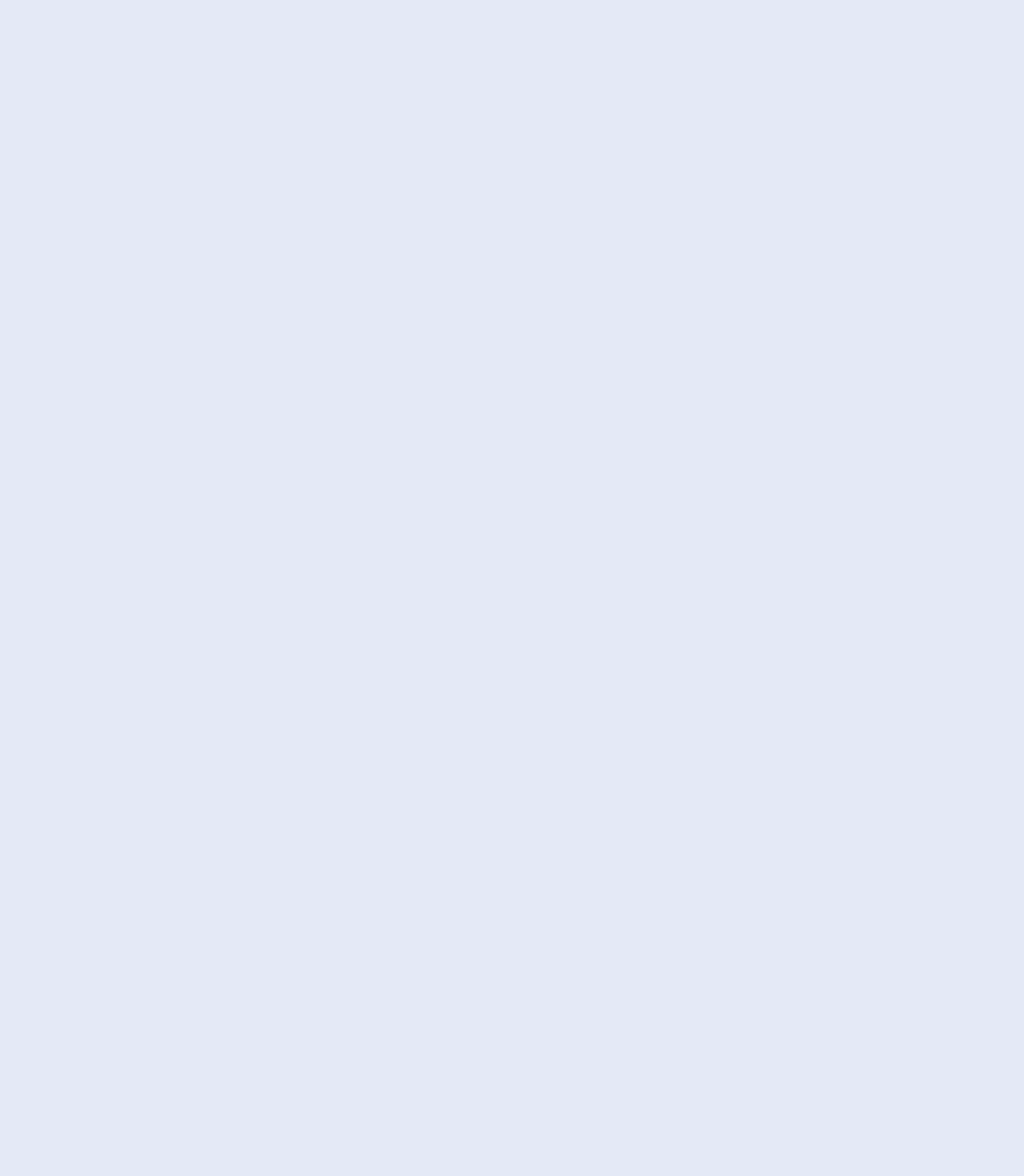
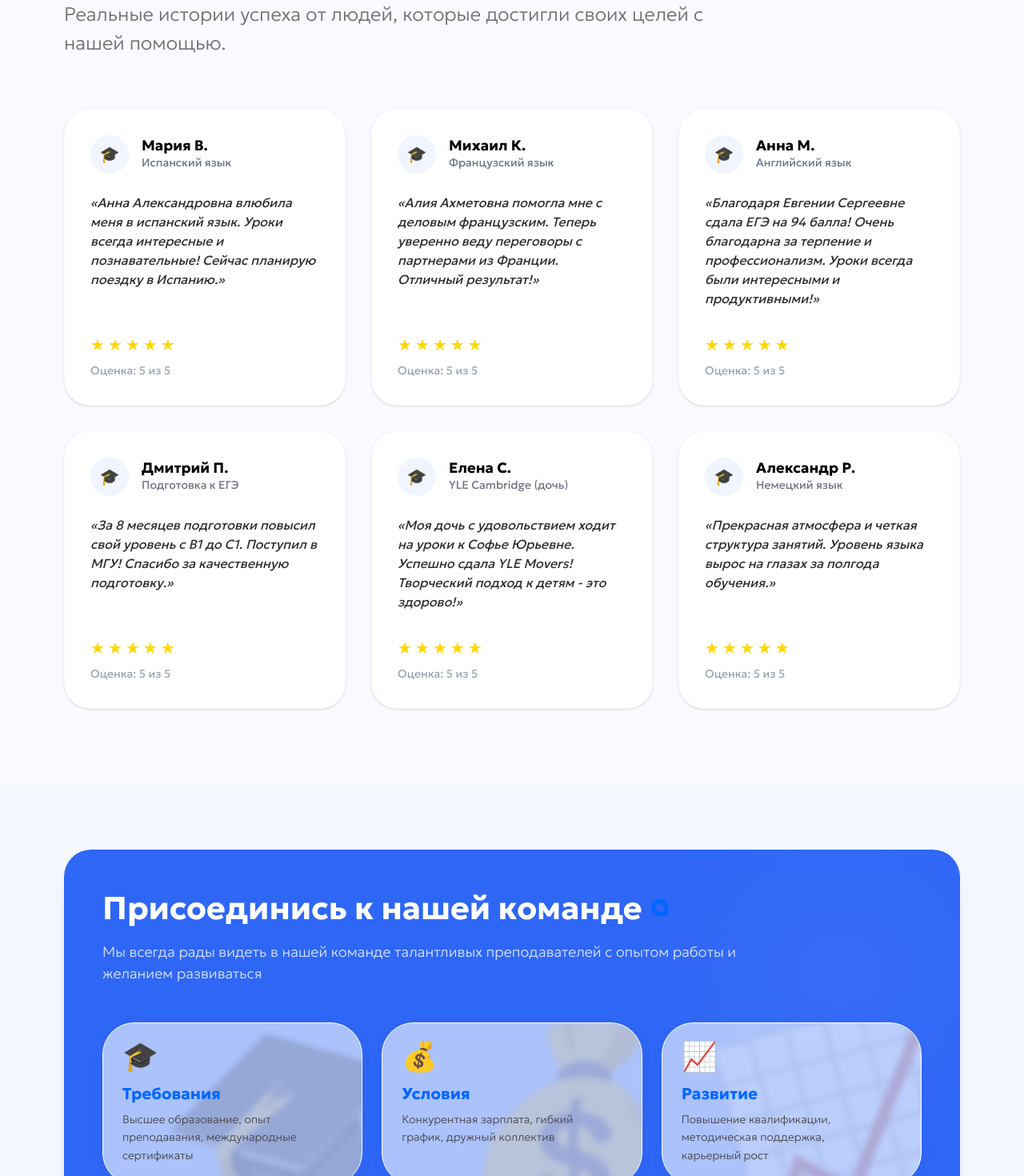
Before and after one commit to Kazykan/alias-site, a Next.js app: page / in a window 1280 px wide. Shown: the part 4840-6310 px from the top of the page at 80% size. Before the commit the page ends 4632 px from the top, so only its background shows below. Built offline with nearby package versions, Linux system fonts and the light colour scheme.

Commit message:
add join team

```diff
--- a/app/page.tsx
+++ b/app/page.tsx
@@ -1,6 +1,8 @@
 import HeroSection from "@/components/about"
+import JoinTeamSection from "@/components/JoinTeamSection"
 import CoursesSection from "@/components/CoursesSection"
 import { Navbar } from "@/components/navbar"
+import ReviewsSection from "@/components/ReviewsSection"
 import ShoolAbout from "@/components/ShoolAbout"
 import TeachersSection from "@/components/TeachersSection"
 import { Teachers } from "next/font/google"
@@ -14,6 +16,8 @@ export default function Home() {
       <TeachersSection />
       <ShoolAbout />
       <CoursesSection />
+      <ReviewsSection />
+      <JoinTeamSection />
     </>
   )
 }
--- /dev/null
+++ b/components/JoinTeamSection.tsx
@@ -0,0 +1,63 @@
+import Image from "next/image"
+import { BlurCard, FeatureProps } from "./element/BlurCard"
+
+const joinFeatures: FeatureProps[] = [
+  {
+    emoji: "🎓",
+    first_title: "Требования",
+    desc: "Высшее образование, опыт преподавания, международные сертификаты",
+  },
+  {
+    emoji: "💰",
+    first_title: "Условия",
+    desc: "Конкурентная зарплата, гибкий график, дружный коллектив",
+  },
+  {
+    emoji: "📈",
+    first_title: "Развитие",
+    desc: "Повышение квалификации, методическая поддержка, карьерный рост",
+  },
+]
+
+export default function JoinTeamSection() {
+  return (
+    <section className="w-full py-12 lg:py-20 bg-[#F5F8FF]">
+      <div className="max-w-[1440px] mx-auto px-4 lg:px-20">
+        {/* Основной синий блок */}
+        <div className="relative w-full bg-[#2E66F6] rounded-[34px] p-6 lg:p-12 overflow-hidden shadow-xl">
+          {/* Header блока */}
+          <div className="mb-10 lg:mb-12">
+            <div className="flex items-center gap-3 mb-4">
+              <h2 className="text-white text-[24px] lg:text-[40px] font-semibold leading-tight">
+                Присоединись к нашей команде
+              </h2>
+              {/* Твой логотип icon */}
+              <div className="relative w-[21px] h-[21px] shrink-0">
+                <Image src="/logo_icon.svg" alt="Alias Logo" fill className="object-contain" />
+              </div>
+            </div>
+            <p className="text-white/80 text-[14px] lg:text-[18px] max-w-[800px] font-light">
+              Мы всегда рады видеть в нашей команде талантливых преподавателей с опытом работы и
+              желанием развиваться
+            </p>
+          </div>
+
+          {/* Сетка карточек BlurCard */}
+          <div className="grid grid-cols-1 md:grid-cols-3 gap-4 lg:gap-6 mb-10 lg:mb-12">
+            {joinFeatures.map((item, i) => (
+              <BlurCard key={i} feature={item} />
+            ))}
+          </div>
+
+          {/* Кнопка "Отправить резюме" */}
+          <button className="w-full bg-white text-[#2E66F6] py-5 lg:py-6 rounded-[24px] lg:rounded-[30px] font-semibold text-[18px] lg:text-[22px] transition-all hover:bg-[#F0F5FF] active:scale-[0.98] shadow-md">
+            Отправить резюме
+          </button>
+
+          {/* Легкий декоративный блик (как на макете) */}
+          <div className="absolute top-0 right-0 w-[300px] h-[300px] bg-white/5 rounded-full blur-[100px] pointer-events-none" />
+        </div>
+      </div>
+    </section>
+  )
+}
--- /dev/null
+++ b/components/ReviewsSection.tsx
@@ -0,0 +1,66 @@
+"use client"
+import ReviewCard, { Review } from "./element/ReviewCard"
+
+const reviews: Review[] = [
+  {
+    name: "Мария В.",
+    subject: "Испанский язык",
+    text: "Анна Александровна влюбила меня в испанский язык. Уроки всегда интересные и познавательные! Сейчас планирую поездку в Испанию.",
+    rating: 5,
+  },
+  {
+    name: "Михаил К.",
+    subject: "Французский язык",
+    text: "Алия Ахметовна помогла мне с деловым французским. Теперь уверенно веду переговоры с партнерами из Франции. Отличный результат!",
+    rating: 5,
+  },
+  {
+    name: "Анна М.",
+    subject: "Английский язык",
+    text: "Благодаря Евгении Сергеевне сдала ЕГЭ на 94 балла! Очень благодарна за терпение и профессионализм. Уроки всегда были интересными и продуктивными!",
+    rating: 5,
+  },
+  {
+    name: "Дмитрий П.",
+    subject: "Подготовка к ЕГЭ",
+    text: "За 8 месяцев подготовки повысил свой уровень с B1 до C1. Поступил в МГУ! Спасибо за качественную подготовку.",
+    rating: 5,
+  },
+  {
+    name: "Елена С.",
+    subject: "YLE Cambridge (дочь)",
+    text: "Моя дочь с удовольствием ходит на уроки к Софье Юрьевне. Успешно сдала YLE Movers! Творческий подход к детям - это здорово!",
+    rating: 5,
+  },
+  {
+    name: "Александр Р.",
+    subject: "Немецкий язык",
+    text: "Прекрасная атмосфера и четкая структура занятий. Уровень языка вырос на глазах за полгода обучения.",
+    rating: 5,
+  },
+]
+
+export default function ReviewsSection() {
+  return (
+    <section className="w-full py-16 lg:py-24 bg-[#F8FAFF] font-['Geologica']">
+      <div className="max-w-[1440px] mx-auto px-4 lg:px-20">
+        {/* Заголовок блока */}
+        <div className="mb-12 lg:mb-16">
+          <h2 className="text-[40px] lg:text-[64px] font-bold text-black mb-4">
+            <span className="text-[#0066FF]">Отзывы</span> наших клиентов
+          </h2>
+          <p className="text-[18px] lg:text-[24px] text-[#16161699] font-extralight max-w-[800px]">
+            Реальные истории успеха от людей, которые достигли своих целей с нашей помощью.
+          </p>
+        </div>
+
+        {/* Сетка отзывов */}
+        <div className="grid grid-cols-1 md:grid-cols-2 lg:grid-cols-3 gap-6 lg:gap-8">
+          {reviews.map((item, index) => (
+            <ReviewCard key={index} review={item} />
+          ))}
+        </div>
+      </div>
+    </section>
+  )
+}
--- a/components/ShoolAbout.tsx
+++ b/components/ShoolAbout.tsx
@@ -2,7 +2,7 @@
 
 import Image from "next/image"
 import { ArrowDown } from "lucide-react"
-import { BlurCard } from "./element/blur_card"
+import { BlurCard } from "./element/BlurCard"
 import TeacherAvatar from "./element/TeacherAvatar"
 
 const features = [
--- a/components/TeachersSection.tsx
+++ b/components/TeachersSection.tsx
@@ -2,7 +2,7 @@
 
 import Image from "next/image"
 import { ArrowDown } from "lucide-react"
-import { BlurCard } from "./element/blur_card"
+import { BlurCard } from "./element/BlurCard"
 import TeacherAvatar from "./element/TeacherAvatar"
 
 const teachers = [
--- a/components/element/blur_card.tsx
+++ b/components/element/BlurCard.tsx
@@ -1,7 +1,7 @@
-interface FeatureProps {
+export interface FeatureProps {
   emoji: string
   first_title: string // Первое слово (синее)
-  title: string
+  title?: string
   desc: string
 }
 
@@ -16,7 +16,7 @@ export const BlurCard = ({ feature }: { feature: FeatureProps }) => {
           {/* Синее слово */}
           <span className="text-[#0066FF]">{feature.first_title}</span>
           {/* Пробел и остальная часть */}
-          <span> {feature.title}</span>
+          {feature.title && <span> {feature.title}</span>}
         </h3>
         <p className="text-[12px] lg:text-[14px] text-[#47484D] font-light leading-relaxed max-w-[220px]">
           {feature.desc}
--- /dev/null
+++ b/components/element/ReviewCard.tsx
@@ -0,0 +1,53 @@
+import Image from "next/image"
+
+export interface Review {
+  name: string
+  subject: string
+  text: string
+  rating: number
+  avatar?: string // Если будет реальное фото, иначе используем иконку
+}
+
+interface ReviewCardProps {
+  review: Review
+}
+
+export default function ReviewCard({ review }: ReviewCardProps) {
+  return (
+    <div className="flex flex-col bg-white rounded-[32px] p-8 h-full shadow-sm border border-gray-50 transition-all hover:shadow-md">
+      {/* Шапка отзыва */}
+      <div className="flex items-center gap-4 mb-6">
+        <div className="w-12 h-12 bg-[#F0F5FF] rounded-full flex items-center justify-center overflow-hidden">
+          {review.avatar ? (
+            <Image src={review.avatar} alt={review.name} width={48} height={48} />
+          ) : (
+            <span className="text-xl">🎓</span> // Плейсхолдер как на макете
+          )}
+        </div>
+        <div>
+          <h4 className="text-[18px] font-bold text-black leading-tight">{review.name}</h4>
+          <p className="text-[14px] text-gray-500">{review.subject}</p>
+        </div>
+      </div>
+
+      {/* Текст отзыва */}
+      <div className="flex-grow mb-8">
+        <p className="text-[16px] leading-[1.5] text-[#161616] italic opacity-90">
+          «{review.text}»
+        </p>
+      </div>
+
+      {/* Рейтинг */}
+      <div className="mt-auto">
+        <div className="flex gap-1 mb-2">
+          {[...Array(5)].map((_, i) => (
+            <span key={i} className="text-[#FFD700] text-xl">
+              {i < review.rating ? "★" : "☆"}
+            </span>
+          ))}
+        </div>
+        <p className="text-[14px] text-gray-400">Оценка: {review.rating} из 5</p>
+      </div>
+    </div>
+  )
+}
```
